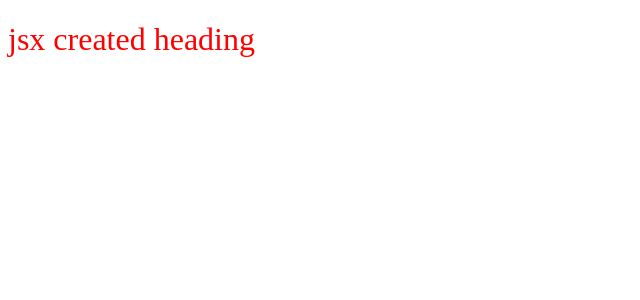
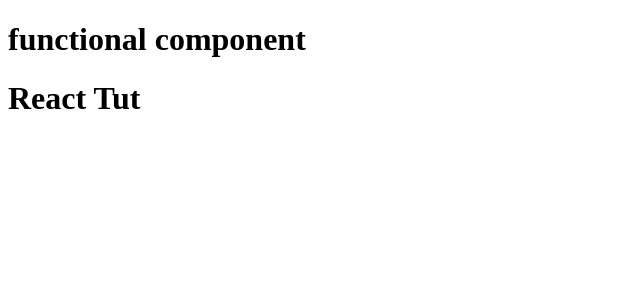
Before and after one commit to booringreader/react, a React (Vite) app: page / in a window 1280 px wide. Shown: the top 300 px of the page, without its empty margins (0-640 px from the left). Built offline with nearby package versions, Linux system fonts and the light colour scheme.

Commit message:
component composition

```diff
--- a/App.js
+++ b/App.js
@@ -1,9 +1,33 @@
 import React from "react";
 import ReactDOM from "react-dom/client";
 
-const jsxHeading = <h1 id="heading"> jsx created heading</h1>
 const root = ReactDOM.createRoot(document.getElementById("root"));
 
-// jsx ---Babel--> "React.createElement()" -> ReactElement / JS object -> rendered as HTML (DOM) element
+// React functional component
+const Title = function() { // written as normal function instead of an arrow function
+    return (
+        <h1> React Tut</h1>
+    );
+};
+const HeadingComponent = () => (
+        // component composition
+        <div className="container">
+            <h1>functional component</h1> {/* returns <h1></h1> */}
+            <Title />
+        </div>
+    );
+//const HeadingComponent = () => (
+//    // component composition
+//    <div className="container">
+//        <h1>functional component</h1> {/* returns <h1></h1> */}
+//        <Title />
+//    </div>
+//);
 
-root.render(jsxHeading);
+// React Element
+const headingElement = (
+    <h1>react element</h1>
+);
+root.render(<HeadingComponent />);
+// root.render(<Title />);
+// root.render(headingElement);
--- a/index.html
+++ b/index.html
@@ -6,9 +6,10 @@
     <link rel="stylesheet" href="./index.css">
   </head>
   <body>
-    <div id="root"></div>
+    <div id="root">
+      <h1>Not Rendered </h1>
+    </div>
 
-    <!-- write heading using h1 tag in react -->
     <script type="module" src="./App.js"></script>
   </body>
 </html>
```
